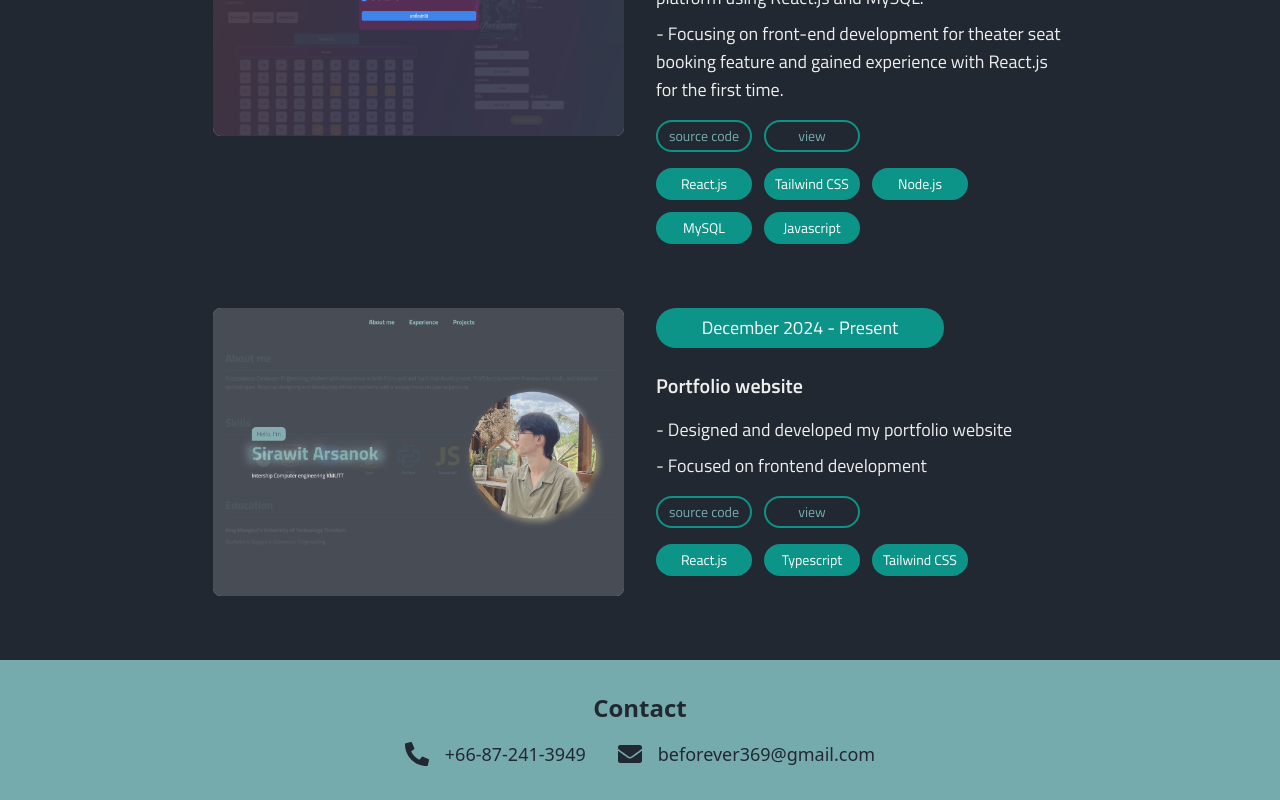
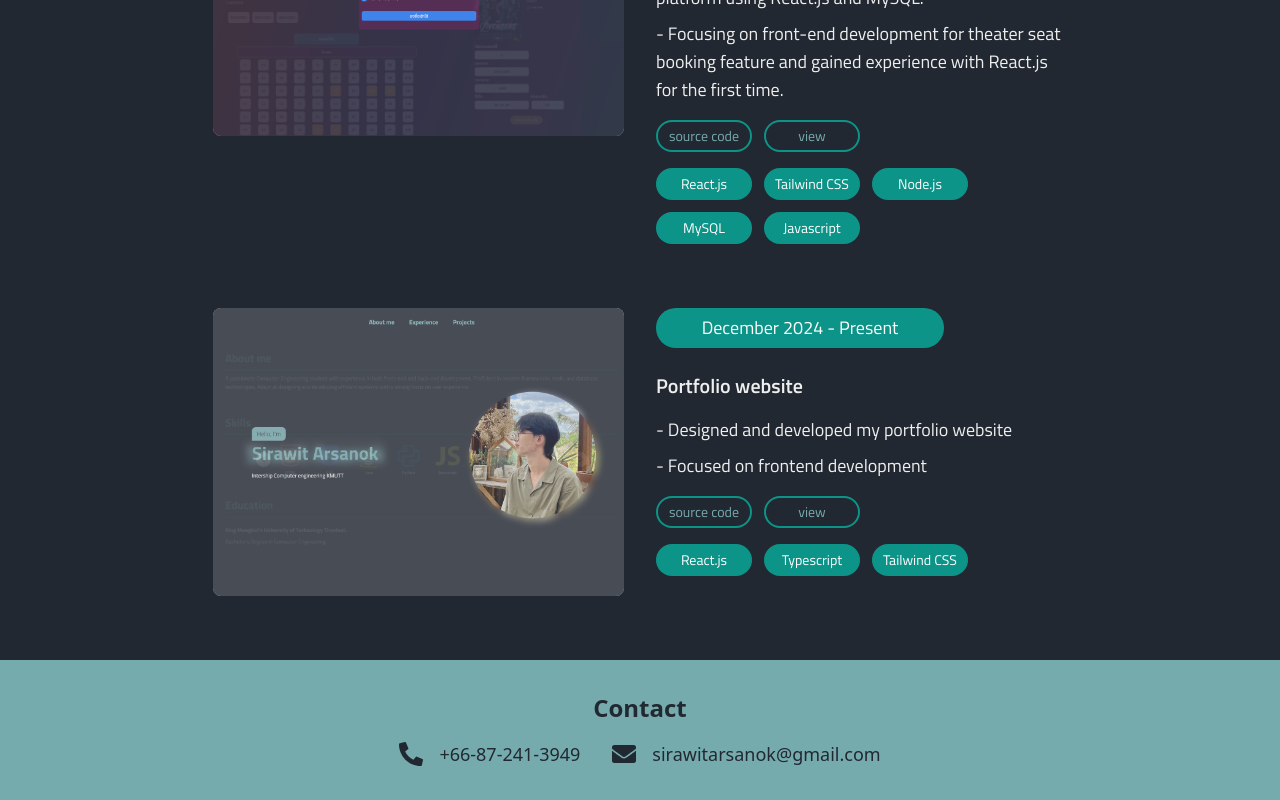
Before and after one commit to sirawitGOGO/myPortfolio, a React (Vite) app: page / in a window 1280 px wide. Shown: the part 3740-4540 px from the top of the page. Built offline with nearby package versions, Linux system fonts and the light colour scheme; the HTML template or start-up script is replaced by a standard one.

Commit message:
fix email footer

```diff
--- a/src/components/Footer/Footer.tsx
+++ b/src/components/Footer/Footer.tsx
@@ -60,7 +60,7 @@ export const Footer: React.FC = () => {
             viewport={{ once: true }}
           >
             <FaEnvelope size={24} />
-            <span className="text-lg">beforever369@gmail.com</span>
+            <span className="text-lg">sirawitarsanok@gmail.com</span>
           </motion.div>
         </div>
       </motion.div>
```
